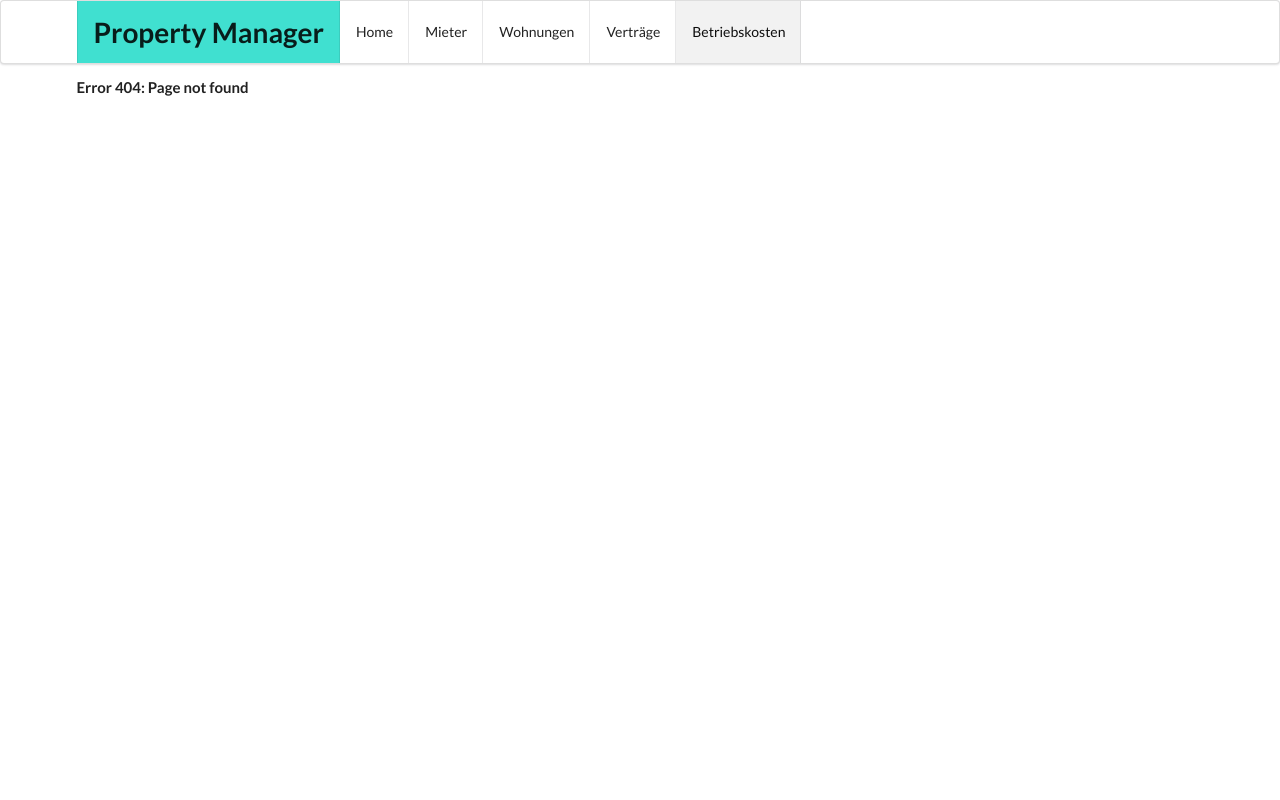
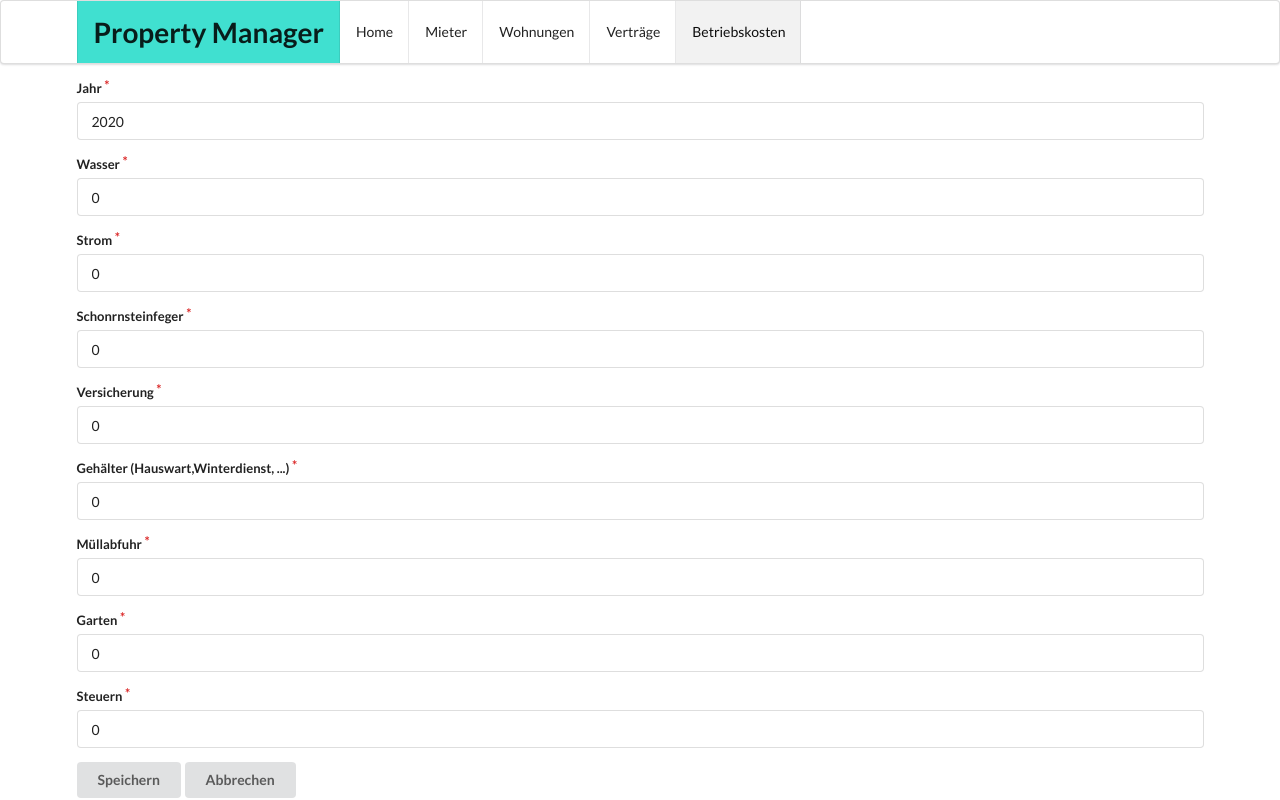
Before and after one commit to andihl/property-manager, a React (Create React App) app: page /operating-costs/create in a window 1280 px wide. Before the commit this address had no page. Built offline with nearby package versions, Linux system fonts and the light colour scheme.

Commit message:
added CRUD for operating costs

```diff
--- /dev/null
+++ b/src/components/Currency/Currency.tsx
@@ -0,0 +1,14 @@
+import React, { ReactElement } from 'react'
+
+const Currency = (props: Props): ReactElement => {
+
+    const newValue = props.value.toString().replace(/\B(?<!\.\d*)(?=(\d{3})+(?!\d))/g, ".") + '€';
+
+    return <>{newValue}</>
+}
+
+interface Props {
+    value: number
+}
+
+export default Currency;
--- /dev/null
+++ b/src/components/OperatingCosts/OperatingCostsForm.tsx
@@ -0,0 +1,84 @@
+import React, { FormEvent, ReactElement, useState } from 'react'
+import { useHistory } from 'react-router-dom';
+import api from '../../shared/api';
+import OperatingCosts from '../../types/OperatingCosts';
+
+const OperatingCostsForm = (props: Props): ReactElement => {
+    const history = useHistory();
+
+    const [year, setYear] = useState<number>(props.operatingCosts?.year || new Date().getFullYear());
+    const [water, setWater] = useState<number>(props.operatingCosts?.water || 0);
+    const [electricity, setElectricity] = useState(props.operatingCosts?.electricity || 0);
+    const [chimneySweep, setChimneySweep] = useState<number>(props.operatingCosts?.chimneysweep || 0);
+    const [insturance, setInsturance] = useState<number>(props.operatingCosts?.insturance || 0);
+    const [salary, setSalary] = useState<number>(props.operatingCosts?.salary || 0);
+    const [garbageDisposal, setGarbageDisposal] = useState<number>(props.operatingCosts?.garbagedisposal || 0);
+    const [garden, setGarden] = useState<number>(props.operatingCosts?.garden || 0);
+    const [tax, setTax] = useState<number>(props.operatingCosts?.tax || 0);
+
+    const saveOperatingCosts = (event: FormEvent<HTMLFormElement>) => {
+        event.preventDefault();
+
+        const data = { year, water, electricity, chimneysweep: chimneySweep, insturance, salary, garbagedisposal: garbageDisposal, garden, tax };
+
+        if (props.operatingCosts) {
+            api('PUT', `/operatingcosts/${props.operatingCosts._id}`, () => {
+                history.push('/operating-costs')
+            }, data);
+        } else {
+            api('POST', '/operatingcosts', () => {
+                history.push('/operating-costs')
+            }, data);
+        }
+    }
+
+    return (
+        <form className="ui form" onSubmit={saveOperatingCosts}>
+            <div className="field required">
+                <label>Jahr</label>
+                <input type="number" value={year} onChange={e => setYear(+e.target.value)} required autoComplete="off" />
+            </div>
+            <div className="field required">
+                <label>Wasser</label>
+                <input type="number" value={water} onChange={e => setWater(+e.target.value)} required autoComplete="off" />
+            </div>
+            <div className="field required">
+                <label>Strom</label>
+                <input type="number" value={electricity} onChange={e => setElectricity(+e.target.value)} required autoComplete="off" />
+            </div>
+            <div className="field required">
+                <label>Schonrnsteinfeger</label>
+                <input type="number" value={chimneySweep} onChange={e => setChimneySweep(+e.target.value)} required autoComplete="off" />
+            </div>
+            <div className="field required">
+                <label>Versicherung</label>
+                <input type="number" value={insturance} onChange={e => setInsturance(+e.target.value)} required autoComplete="off" />
+            </div>
+            <div className="field required">
+                <label>Gehälter (Hauswart,Winterdienst, ...)</label>
+                <input type="number" value={salary} onChange={e => setSalary(+e.target.value)} required autoComplete="off" />
+            </div>
+            <div className="field required">
+                <label>Müllabfuhr</label>
+                <input type="number" value={garbageDisposal} onChange={e => setGarbageDisposal(+e.target.value)} required autoComplete="off" />
+            </div>
+            <div className="field required">
+                <label>Garten</label>
+                <input type="number" value={garden} onChange={e => setGarden(+e.target.value)} required autoComplete="off" />
+            </div>
+            <div className="field required">
+                <label>Steuern</label>
+                <input type="number" value={tax} onChange={e => setTax(+e.target.value)} required autoComplete="off" />
+            </div>
+
+            <button type="submit" className="ui button">Speichern</button>
+            <button type="button" className="ui button" onClick={() => { history.push('/operating-costs') }}>Abbrechen</button>
+        </form>
+    )
+}
+
+interface Props {
+    operatingCosts?: OperatingCosts
+}
+
+export default OperatingCostsForm;
--- a/src/containers/App.tsx
+++ b/src/containers/App.tsx
@@ -5,7 +5,7 @@ import PageLayout from '../components/PageLayout/PageLayout';
 import TenantList from './Tenant/TenantList';
 import ContractList from './Contact/ContractList';
 import FlatList from './Flat/FlatList';
-import OperatingCostList from './OperatingCosts/OperatingCostList';
+import OperatingCostList from './OperatingCosts/OperatingCostsList';
 import Home from './Home/Home';
 import TenantCreate from './Tenant/TenantCreate';
 import TenantEdit from './Tenant/TenantEdit';
@@ -13,6 +13,8 @@ import FlatCreate from './Flat/FlatCreate';
 import FlatEdit from './Flat/FlatEdit';
 import ContractCreate from './Contact/ContractCreate';
 import ContractEdit from './Contact/ContractEdit';
+import OperatingCostsCreate from './OperatingCosts/OperatingCostsCreate';
+import OperatingCostsEdit from './OperatingCosts/OperatingCostsEdit';
 
 const App = (): ReactElement => {
     return (
@@ -34,6 +36,9 @@ const App = (): ReactElement => {
                     <Route path="/contracts/:id/edit" exact component={ContractEdit} />
 
                     <Route path="/operating-costs" exact component={OperatingCostList} />
+                    <Route path="/operating-costs/create" exact component={OperatingCostsCreate} />
+                    <Route path="/operating-costs/:id/edit" exact component={OperatingCostsEdit} />
+
                     <Redirect from="/home" to="/" />
                     <Route render={() => <Error404 />} />
                 </Switch>
--- a/src/containers/Contact/ContractEdit.tsx
+++ b/src/containers/Contact/ContractEdit.tsx
@@ -2,7 +2,7 @@ import React, { ReactElement } from 'react'
 import { useParams } from 'react-router-dom';
 import ContractForm from '../../components/Contract/ContractForm';
 import { Spinner } from '../../components/Spinner/Spinner';
-import api, { useApi } from '../../shared/api';
+import { useApi } from '../../shared/api';
 import Contract from '../../types/Contract';
 
 const ContractEdit = (): ReactElement => {
--- a/src/containers/OperatingCosts/OperatingCostList.tsx
+++ /dev/null
@@ -1,11 +0,0 @@
-import React, { ReactElement } from 'react'
-
-const OperatingCostList = (): ReactElement => {
-    return (
-        <div>
-
-        </div>
-    )
-}
-
-export default OperatingCostList;
--- /dev/null
+++ b/src/containers/OperatingCosts/OperatingCostsCreate.tsx
@@ -0,0 +1,8 @@
+import React, { ReactElement } from 'react'
+import OperatingCostsForm from '../../components/OperatingCosts/OperatingCostsForm'
+
+const OperatingCostsCreate = (): ReactElement => {
+    return <OperatingCostsForm />
+}
+
+export default OperatingCostsCreate
--- /dev/null
+++ b/src/containers/OperatingCosts/OperatingCostsEdit.tsx
@@ -0,0 +1,18 @@
+import React, { ReactElement } from 'react'
+import { useParams } from 'react-router-dom';
+import OperatingCostsForm from '../../components/OperatingCosts/OperatingCostsForm';
+import { Spinner } from '../../components/Spinner/Spinner';
+import { useApi } from '../../shared/api';
+import OperatingCosts from '../../types/OperatingCosts';
+
+const OperatingCostsEdit = (): ReactElement => {
+
+    const params = useParams<{ id: string }>();
+    const { obj: operatingCosts, loading } = useApi<OperatingCosts>('GET', `/operatingcosts/${params.id}`);
+
+    if (loading) return <Spinner />;
+
+    return <OperatingCostsForm operatingCosts={operatingCosts} />
+}
+
+export default OperatingCostsEdit;
--- /dev/null
+++ b/src/containers/OperatingCosts/OperatingCostsList.tsx
@@ -0,0 +1,70 @@
+import React, { ReactElement } from 'react'
+import { useHistory } from 'react-router-dom';
+import Currency from '../../components/Currency/Currency';
+import { Spinner } from '../../components/Spinner/Spinner';
+import { useApi } from '../../shared/api';
+import OperatingCosts from '../../types/OperatingCosts';
+
+const OperatingCostList = (): ReactElement => {
+    const history = useHistory();
+    const { obj: operatingCosts, loading } = useApi<OperatingCosts[]>('GET', '/operatingcosts');
+
+    if (loading || !operatingCosts) return <Spinner />
+
+    return (
+        <>
+            <h1>Betriebskosten</h1>
+
+            <table className="ui single line table">
+                <thead>
+                    <tr>
+                        <th>Jahr</th>
+                        <th>Wasser</th>
+                        <th>Strom</th>
+                        <th>Schornsteinfeger</th>
+                        <th>Versicherung</th>
+                        <th>Gehälter</th>
+                        <th>Müllabfuhr</th>
+                        <th>Garten</th>
+                        <th>Steuern</th>
+                        <th>Gesamt</th>
+                        <th></th>
+                    </tr>
+                </thead>
+                <tbody>
+                    {operatingCosts.map(operatingCost => (
+                        <tr key={operatingCost._id}>
+                            <td><strong>{operatingCost.year}</strong></td>
+                            <td><Currency value={operatingCost.water} /></td>
+                            <td><Currency value={operatingCost.electricity} /></td>
+                            <td><Currency value={operatingCost.chimneysweep} /></td>
+                            <td><Currency value={operatingCost.insturance} /></td>
+                            <td><Currency value={operatingCost.salary} /></td>
+                            <td><Currency value={operatingCost.garbagedisposal} /></td>
+                            <td><Currency value={operatingCost.garden} /></td>
+                            <td><Currency value={operatingCost.tax} /></td>
+                            <td><Currency value={
+                                operatingCost.water +
+                                operatingCost.electricity +
+                                operatingCost.chimneysweep +
+                                operatingCost.insturance +
+                                operatingCost.salary +
+                                operatingCost.garbagedisposal +
+                                operatingCost.garden +
+                                operatingCost.tax
+                            } />
+                            </td>
+                            <td className="right aligned collapsing">
+                                <button className="ui tiny button" onClick={() => history.push(`/operating-costs/${operatingCost._id}/edit`)}>Bearbeiten</button>
+                            </td>
+                        </tr>
+                    ))}
+                </tbody>
+            </table>
+
+            <button className="ui button" onClick={() => history.push('/operating-costs/create')}>Neue Betriebkosten anlegen</button>
+        </>
+    )
+}
+
+export default OperatingCostList;
--- a/src/types/OperatingCost.ts
+++ /dev/null
@@ -1,4 +0,0 @@
-export default interface OperatingCost {
-    id: number,
-    year: number
-}
--- /dev/null
+++ b/src/types/OperatingCosts.ts
@@ -0,0 +1,12 @@
+export default interface OperatingCosts {
+    _id: number,
+    year: number,
+    water: number,
+    electricity: number,
+    chimneysweep: number,
+    insturance: number,
+    salary: number,
+    garbagedisposal: number,
+    garden: number,
+    tax: number
+}
```
Also changed, not shown: 1 other file (tests, documents, lock files or other folders).
